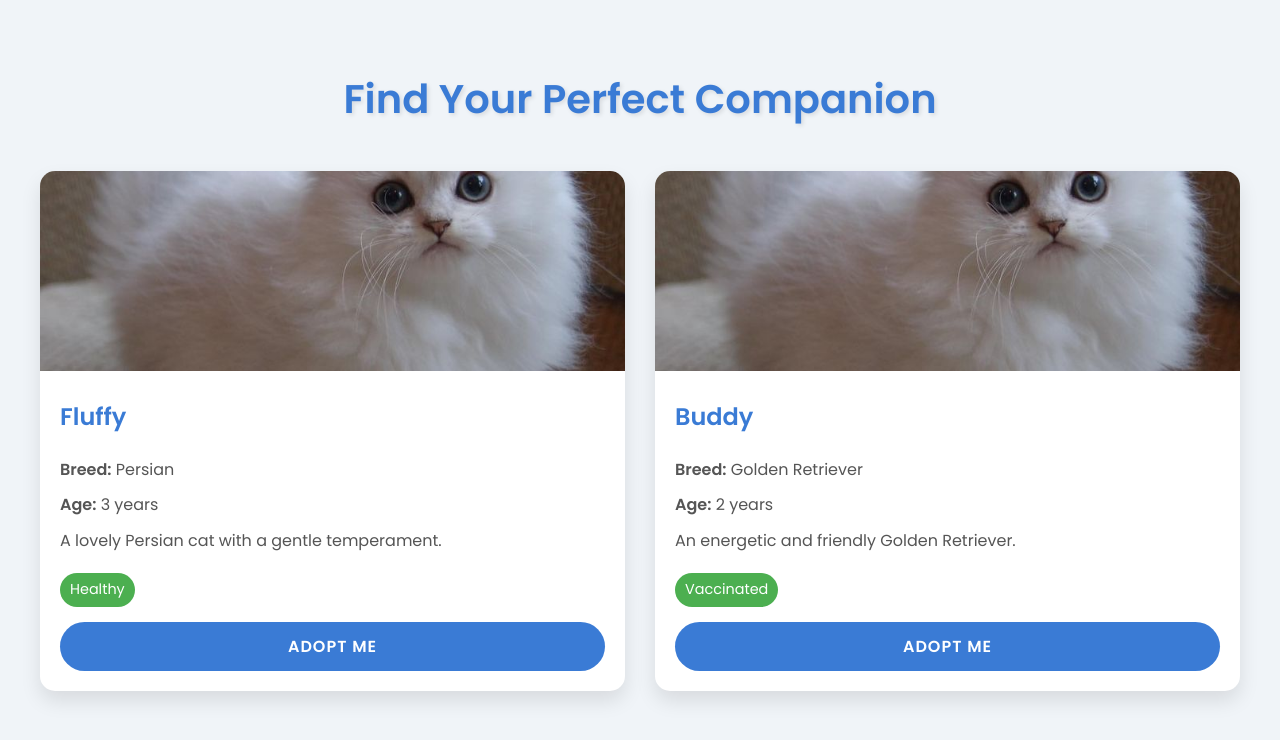
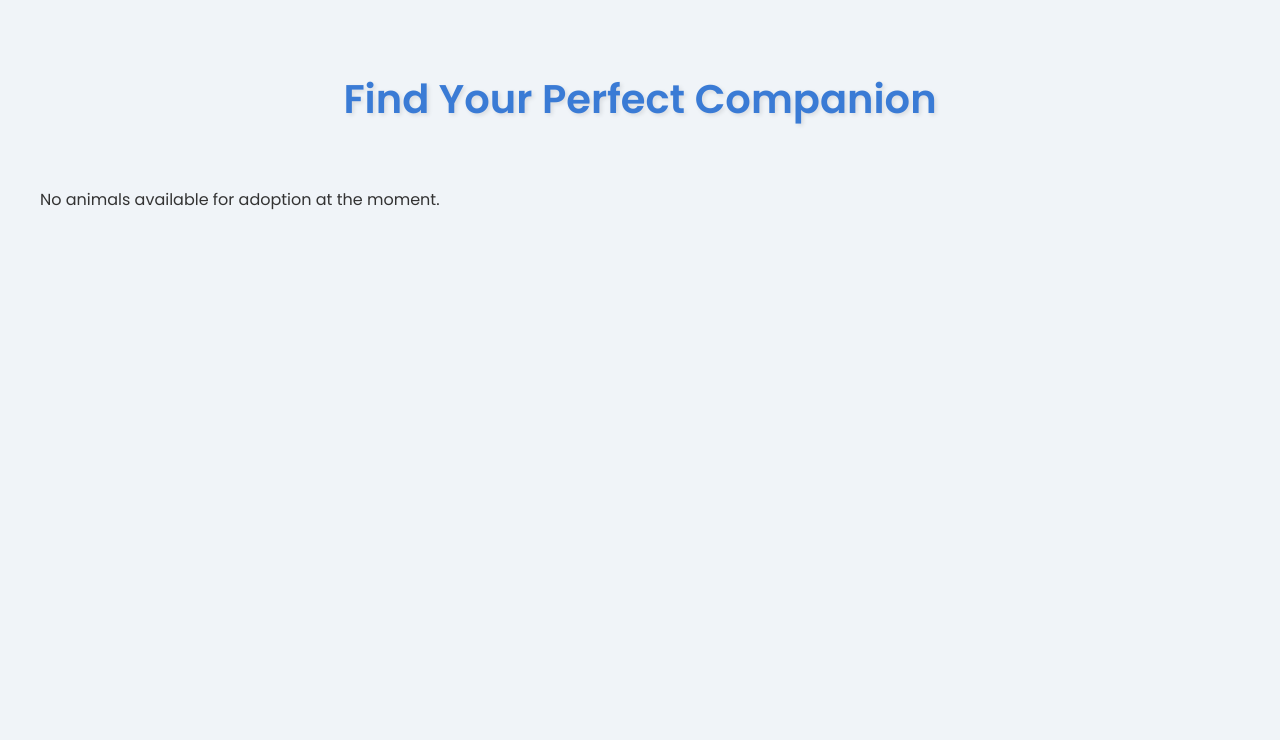
Before and after one commit to Qibaal/Tubes-Sisterin, a CodeIgniter 4 app: the page made by app/Views/adoption.php in a window 1280 px wide. Shown: the top 740 px of the page. Run offline with PHP 8.4 and a stand-in for CodeIgniter, Linux system fonts and the light colour scheme; the template is opened without the code that fills it, so the values that code supplies are empty; some libraries are stand-ins or nearby versions.

Commit message:
frontend integration on adoption

```diff
--- a/app/Controllers/AdminController.php
+++ b/app/Controllers/AdminController.php
@@ -29,7 +29,7 @@ class AdminController extends BaseController
 
         $data = [
             'name' => $this->request->getPost('name'),
-            'type' => $this->request->getPost('type'),
+            'breed' => $this->request->getPost('type'),
             'age' => $this->request->getPost('age'),
             'description' => $this->request->getPost('description'),
             'created_at' => date('Y-m-d H:i:s'),
@@ -58,7 +58,7 @@ class AdminController extends BaseController
 
         $data = [
             'name' => $this->request->getPost('name'),
-            'type' => $this->request->getPost('type'),
+            'breed' => $this->request->getPost('type'),
             'age' => $this->request->getPost('age'),
             'description' => $this->request->getPost('description'),
         ];
--- a/app/Views/admin/animals/index.php
+++ b/app/Views/admin/animals/index.php
@@ -28,7 +28,7 @@
                 <tr>
                     <td><?= esc($animal['id']) ?></td>
                     <td><?= esc($animal['name']) ?></td>
-                    <td><?= esc($animal['type']) ?></td>
+                    <td><?= esc($animal['breed']) ?></td>
                     <td><?= esc($animal['age']) ?></td>
                     <td><?= esc($animal['description']) ?></td>
                     <td>
--- a/app/Views/adoption.php
+++ b/app/Views/adoption.php
@@ -99,56 +99,25 @@
     <div class="container">
         <h1>Find Your Perfect Companion</h1>
 
-        <ul class="animal-list" id="animal-list">
-            <!-- Animal items will be populated here -->
+        <ul class="animal-list">
+            <?php if (!empty($animals) && is_array($animals)): ?>
+                <?php foreach ($animals as $animal): ?>
+                    <li class="animal-item">
+                        <img src="/asset/persian.png" alt="<?= esc($animal['name']) ?>" class="animal-image">
+                        <div class="animal-info">
+                            <h2><?= esc($animal['name']) ?></h2>
+                            <p><strong>Breed:</strong> <?= esc($animal['breed']) ?></p>
+                            <p><strong>Age:</strong> <?= esc($animal['age']) ?> <?= esc($animal['age'] == 1 ? 'year' : 'years') ?></p>
+                            <p><?= esc($animal['description']) ?></p>
+                            <span class="health-status"><?= esc($animal['health_status']) ?></span>
+                            <a href="/adoption/info/<?= esc($animal['id']) ?>" class="adopt-button">Adopt Me</a>
+                        </div>
+                    </li>
+                <?php endforeach; ?>
+            <?php else: ?>
+                <p>No animals available for adoption at the moment.</p>
+            <?php endif; ?>
         </ul>
     </div>
-
-    <script>
-        // Simulated animal data (replace with actual data fetching logic)
-        const animals = [
-            {
-                id: 1,
-                name: 'Fluffy',
-                breed: 'Persian',
-                age: 3,
-                description: 'A lovely Persian cat with a gentle temperament.',
-                health_status: 'Healthy',
-                image: '/asset/persian.png'
-            },
-            {
-                id: 2,
-                name: 'Buddy',
-                breed: 'Golden Retriever',
-                age: 2,
-                description: 'An energetic and friendly Golden Retriever.',
-                health_status: 'Vaccinated',
-                image: '/asset/persian.png'
-            }
-        ];
-
-        // Function to create animal item HTML
-        function createAnimalItem(animal) {
-            return `
-                <li class="animal-item">
-                    <img src="${animal.image}" alt="${animal.name}" class="animal-image">
-                    <div class="animal-info">
-                        <h2>${animal.name}</h2>
-                        <p><strong>Breed:</strong> ${animal.breed}</p>
-                        <p><strong>Age:</strong> ${animal.age} ${animal.age === 1 ? 'year' : 'years'}</p>
-                        <p>${animal.description}</p>
-                        <span class="health-status">${animal.health_status}</span>
-                        <a href="adoption_info.php?id=${animal.id}" class="adopt-button">Adopt Me</a>
-                    </div>
-                </li>
-            `;
-        }
-
-        // Populate animal list
-        const animalList = document.getElementById('animal-list');
-        animals.forEach(animal => {
-            animalList.innerHTML += createAnimalItem(animal);
-        });
-    </script>
 </body>
 </html>
```
Also changed, not shown: app/Config/Routes.php (+4 -9 lines), app/Controllers/AdoptionController.php (+23 -23 lines), app/Controllers/AuthController.php (+1 -11 lines).
